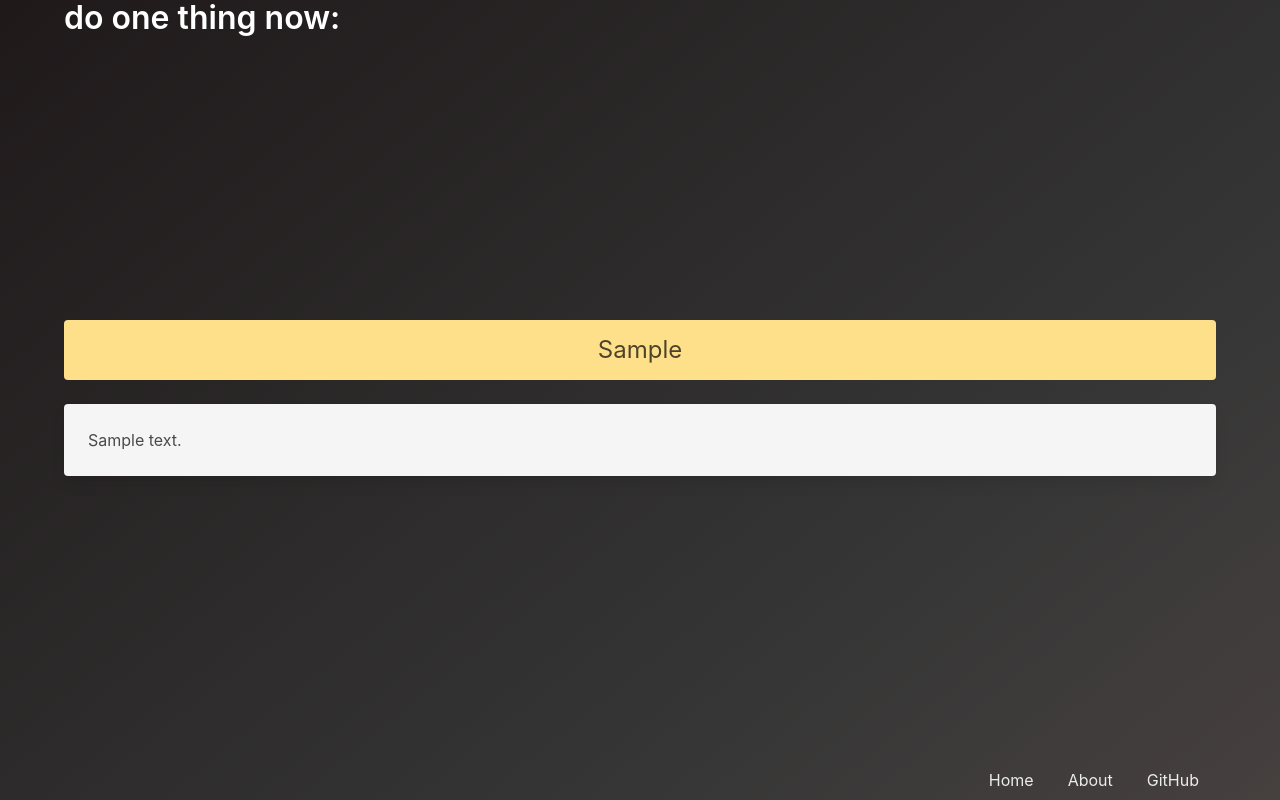
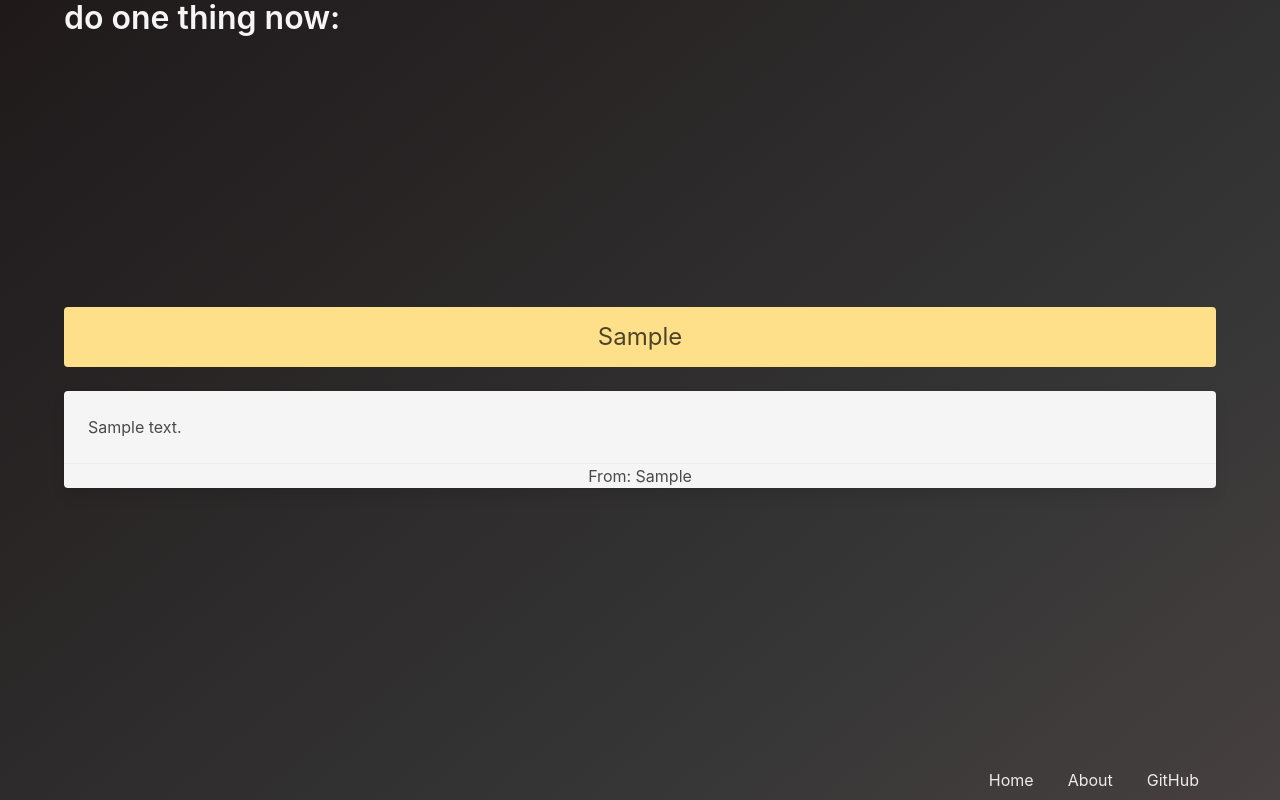
Before and after one commit to thatandromeda/legendary-octo-waffle, a Django app: page / in a window 1280 px wide. Run offline with Django 3.2, Linux system fonts and the light colour scheme; tables that the repository leaves empty hold one stand-in row (values such as "Sample post").

Commit message:
Add citation, tweak styling

```diff
--- a/actions/templates/actions/base.html
+++ b/actions/templates/actions/base.html
@@ -10,7 +10,7 @@
     <section class="hero is-dark is-bold is-fullheight">
       <div class="hero-head">
         <div class="container">
-          <h1 class="title">do one thing now:</h1>
+          <h1 class="title"><a href="/" class="has-text-light">do one thing now:</a></h1>
         </div>
       </div>
 
--- a/actions/templates/actions/detail.html
+++ b/actions/templates/actions/detail.html
@@ -5,13 +5,22 @@
 {% block content %}
 <section>
   <a href="{{ object.link }}" class="button is-warning is-large is-fullwidth">{{ object.call_to_action }}</a>
-  {% if object.description %}
+  {% if object.description or object.citation %}
     <div class="card has-background-white-ter mt-5">
-      <div class="card-content">
-        <p class="has-text-justified">
-          {{ object.description }}
-        </p>
-      </div>
+      {% if object.description %}
+        <div class="card-content">
+          <div class="content has-text-justified">
+            {{ object.description }}
+          </div>
+        </div>
+      {% endif %}
+      {% if object.citation %}
+        <footer class="card-footer">
+          <div class="container">
+            From: {{ object.citation }}
+          </div>
+        </footer>
+      {% endif %}
     </div>
   {% endif %}
 {% endblock %}
```
